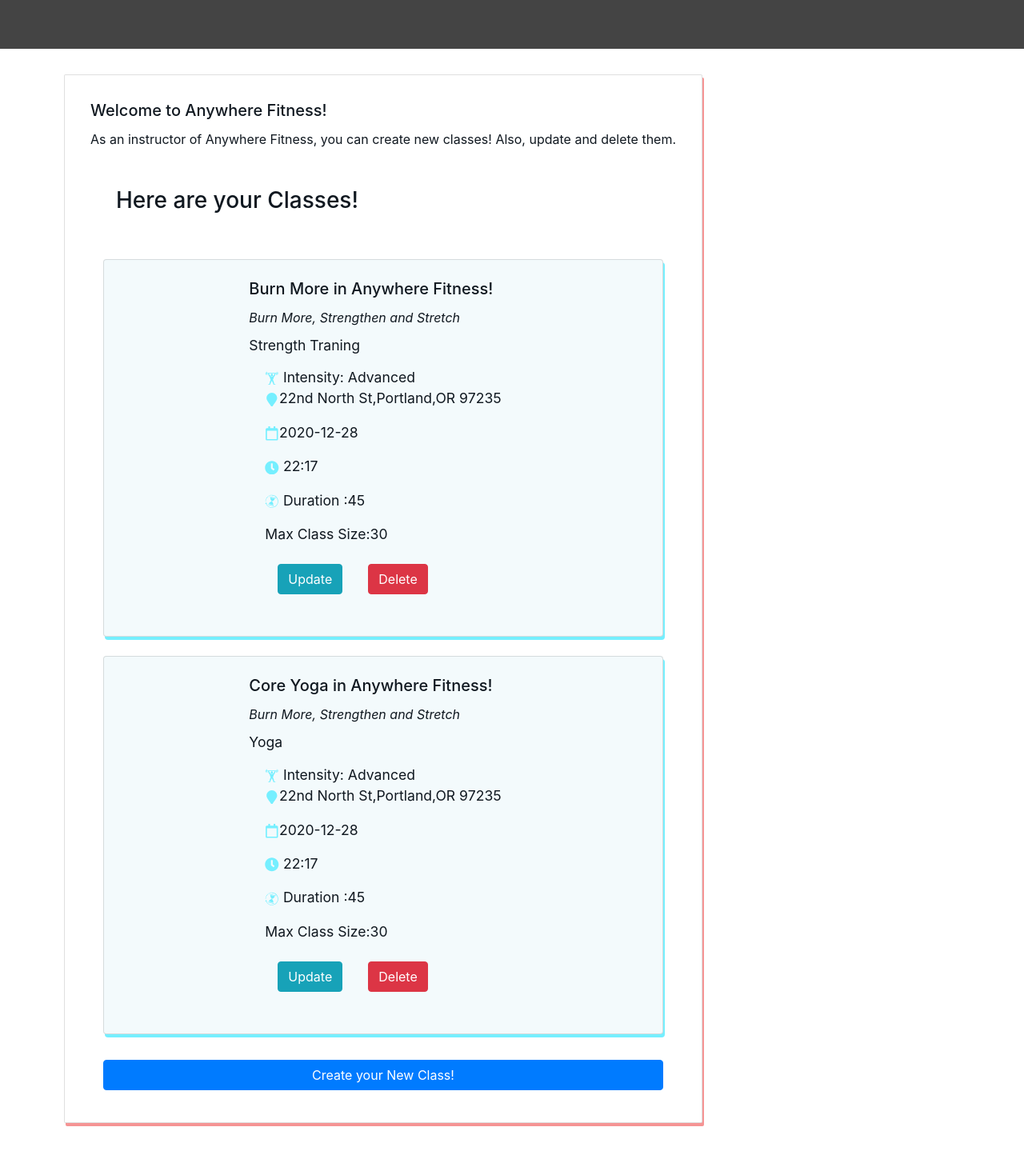
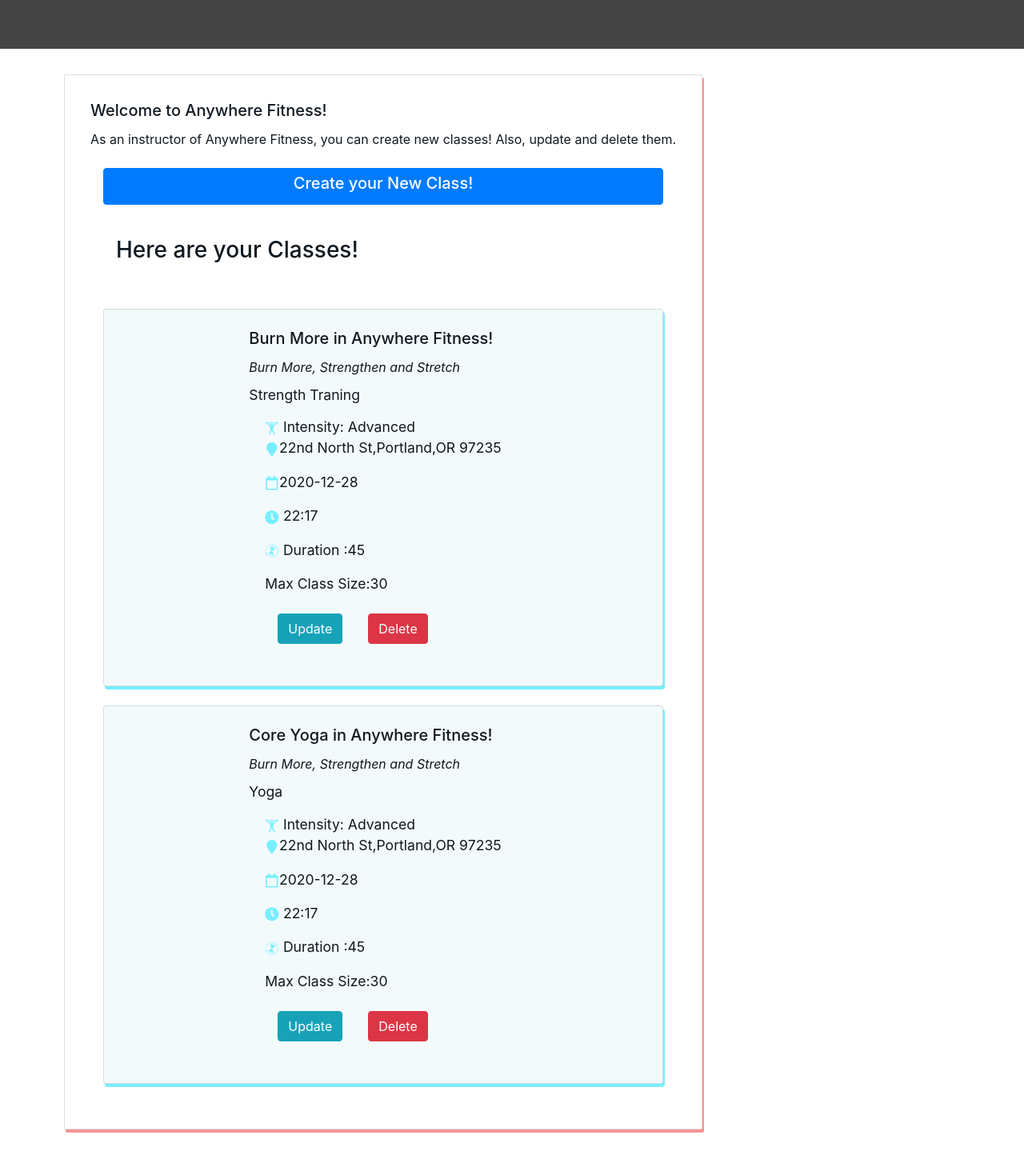
Before and after one commit to anywherefitness-tt187/Front-End-Anywherefitness, a React (Create React App) app: page /instructor/dashboard in a window 1280 px wide. Shown: the part 121-1565 px from the top of the page at 80% size. Built offline with nearby package versions, Linux system fonts and the light colour scheme.

Commit message:
instructor dashboard completed

```diff
--- a/src/components/Instructor/InstructorDashboard.js
+++ b/src/components/Instructor/InstructorDashboard.js
@@ -17,6 +17,7 @@ return(
         <CardTitle tag="h5">Welcome to Anywhere Fitness!</CardTitle>
         <CardText>As an instructor of Anywhere Fitness, you can create new classes! Also, update and delete them.
         </CardText>
+        <Button color="primary" onClick={handleClick}> <h5>Create your New Class!</h5></Button>
         <div className="ins_classlist">
             <h3>Here are your Classes!</h3>
            {classList.length !==0 ? classList.map(item=>(
@@ -24,7 +25,6 @@ return(
             )) : <CardSubtitle tag="h6"> No current classes, Please go ahead and click Create New Class below :</CardSubtitle>
            }
         </div>
-            <Button color="primary" onClick={handleClick}>Create your New Class!</Button>
         </Card>
     </div>
 )
--- a/src/components/Instructor/InstructorUpdateForm.js
+++ b/src/components/Instructor/InstructorUpdateForm.js
@@ -115,7 +115,7 @@ function InstructorUpdateForm({classList,setClassList}){
           .then((res)=>{
             console.log('Response back from reqres:',res.data)
             // setClassList([res.data)
-            history.push('/dashboard/classes')
+            history.push('/instructor/dashboard')
             //clear server error
             setServerError(null);
           })
```
Also changed, not shown: 1 other file (tests, documents, lock files or other folders).
